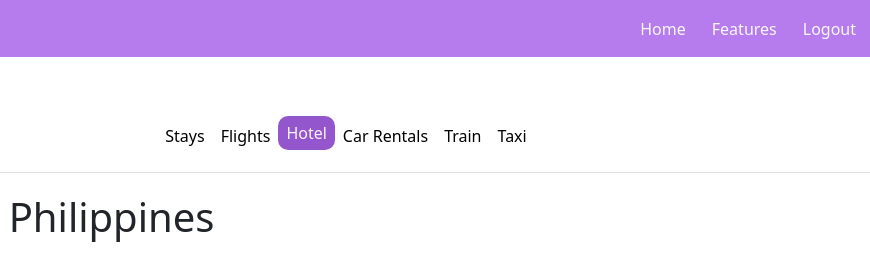
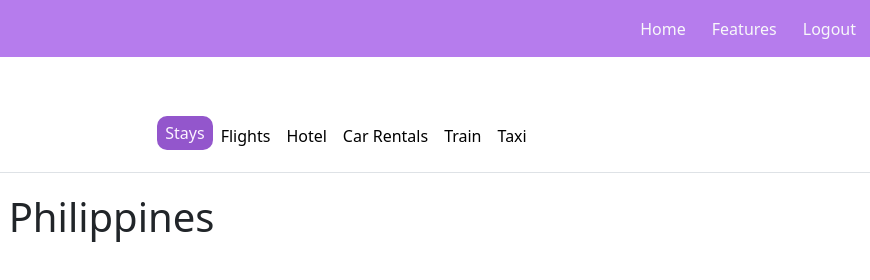
Before and after one commit to psuuc-grnino/reservibe-stay-baguio-city, a plain HTML site: page index.html in a window 1280 px wide. Shown: the top 280 px of the page, 294-1164 px from the left. Drawn offline with nearby package versions, Linux system fonts and the light colour scheme.

Commit message:
Update index.html

```diff
--- a/index.html
+++ b/index.html
@@ -52,9 +52,9 @@
           </div>
 
           <ul class="nav col-md-auto justify-content-center ">
-            <li><a href="#" class="nav-link px-2 " style="color: black;">Stays</a></li>
+            <li><a href="https://psuuc-grnino.github.io/reservibe-stay-baguio-city/" class="nav-link px-2 " style="background-color: rgb(147, 86, 204); border-radius: 10px; padding: 5px; color:#fcf4ff">Stays</a></li>
             <li><a href="#" class="nav-link px-2 " style="color: black;">Flights</a></li>
-            <li><a href="#hotel" class="nav-link px-2 " style="background-color: rgb(147, 86, 204); border-radius: 10px; padding: 5px; color:#fcf4ff">Hotel</a></li>
+            <li><a href="https://psuuc-grnino.github.io/reservibe-hotel-baguio-city/#hotel" class="nav-link px-2 " style="color: black;">Hotel</a></li>
             <li><a href="#" class="nav-link px-2 " style="color: black;">Car Rentals</a></li>
             <li><a href="#" class="nav-link px-2 " style="color: black;">Train</a></li>
             <li><a href="#" class="nav-link px-2 " style="color: black;">Taxi</a></li>
```
